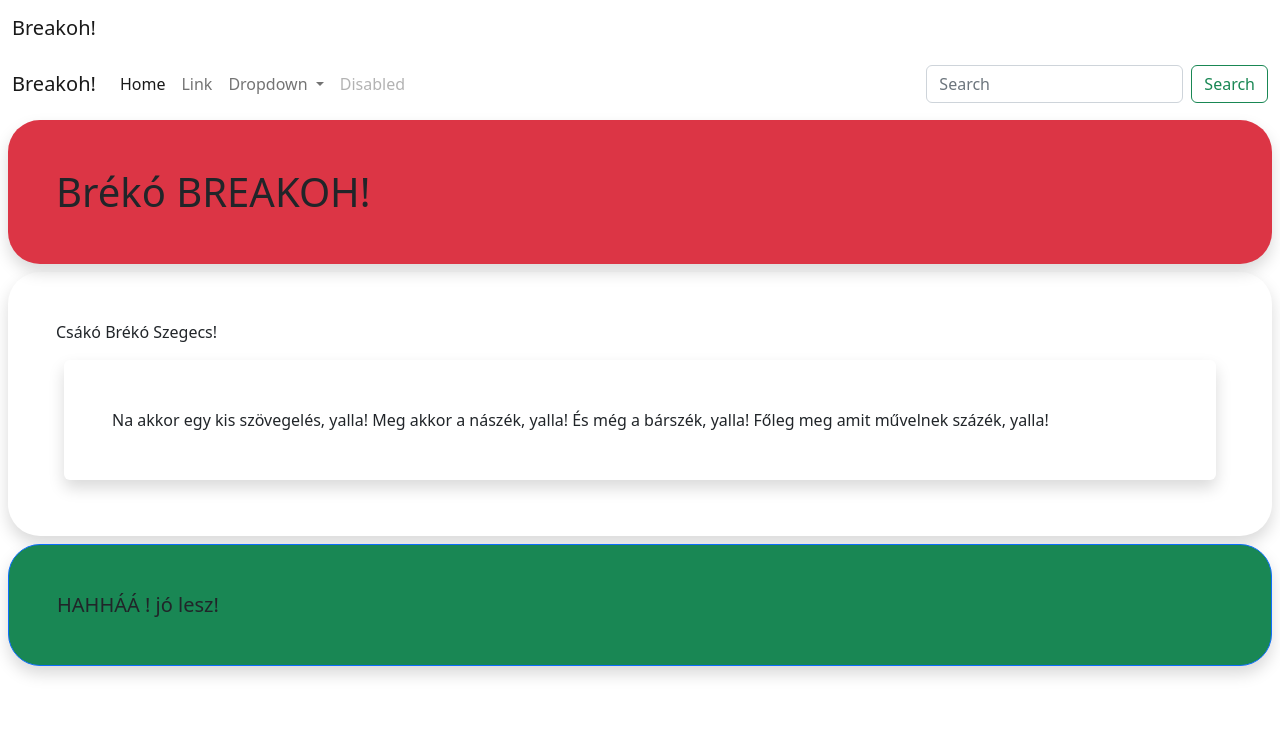
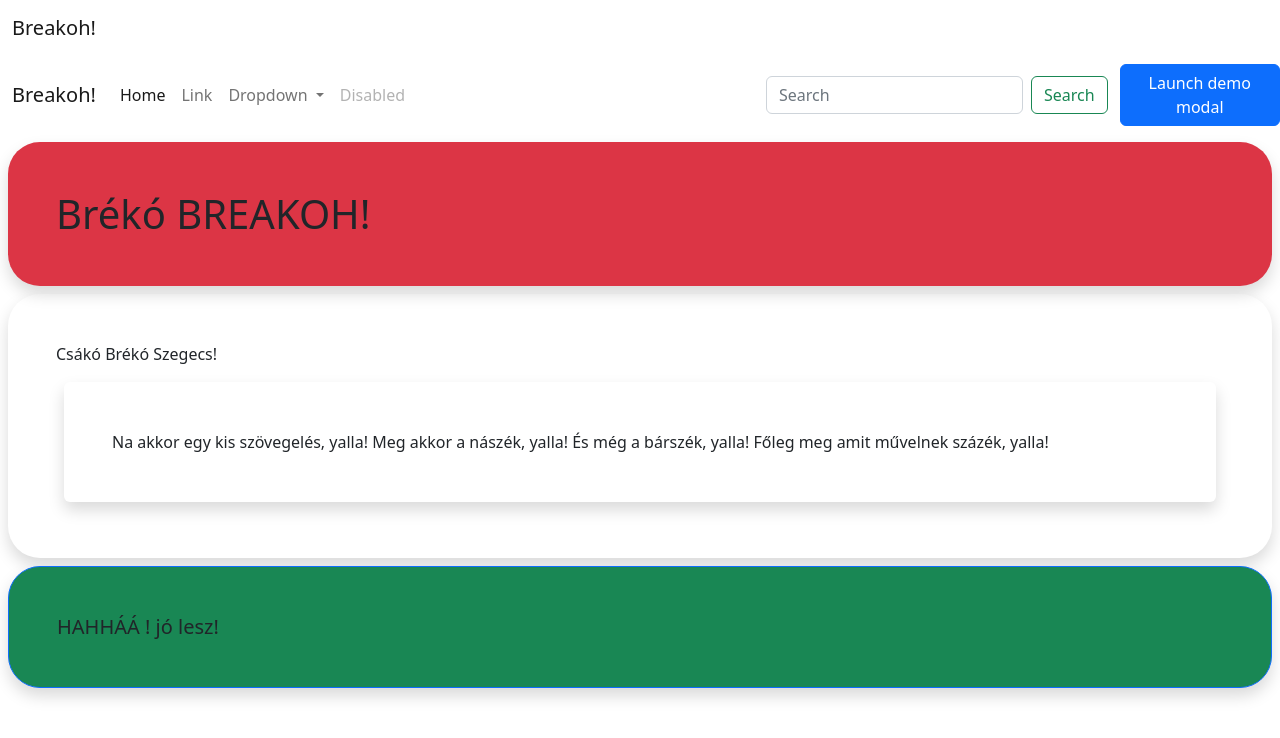
Before and after one commit to tilitihub/gyakorL-, a website: page index.html in a window 1280 px wide. Drawn offline with nearby package versions, Linux system fonts and the light colour scheme.

Commit message:
jó lett, nem volt net, képek add, html

```diff
--- a/index.html
+++ b/index.html
@@ -47,6 +47,10 @@
             </form>
           </div>
         </div>
+        <button type="button" class="btn btn-primary" data-bs-toggle="modal" data-bs-target="#exampleModal">
+          Launch demo modal
+        </button>
+
       </nav>
     <h1 class=" m-2 p-5 bg-danger rounded-5 shadow">Brékó  BREAKOH!</h1>
     <div class="m-2 p-5 border-primary rounded-5 shadow">
```
Also changed, not shown: images/Plank.JPG (added), images/TilosArc.jpg (added), images/WallpaperDog-20493610.jpg (added).
